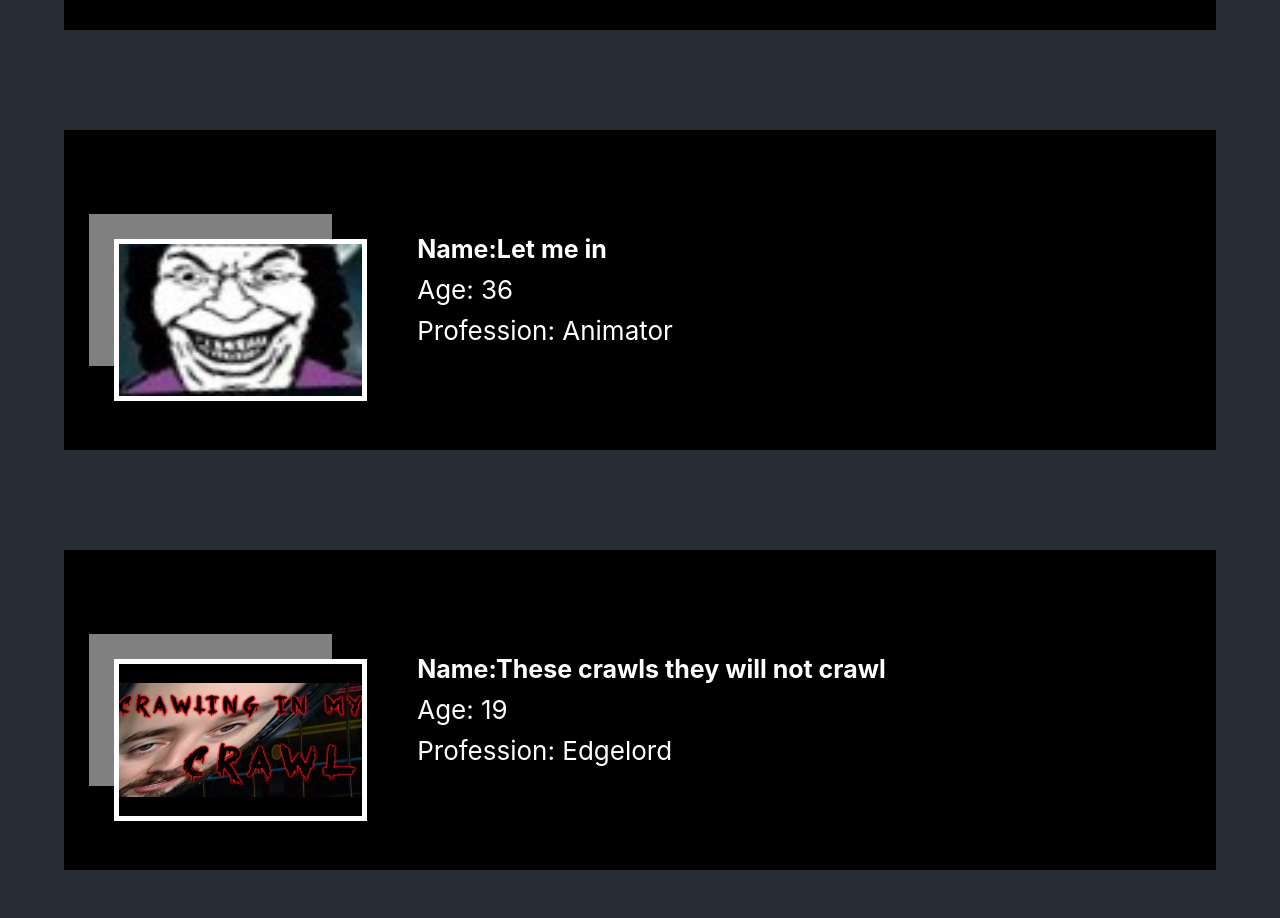
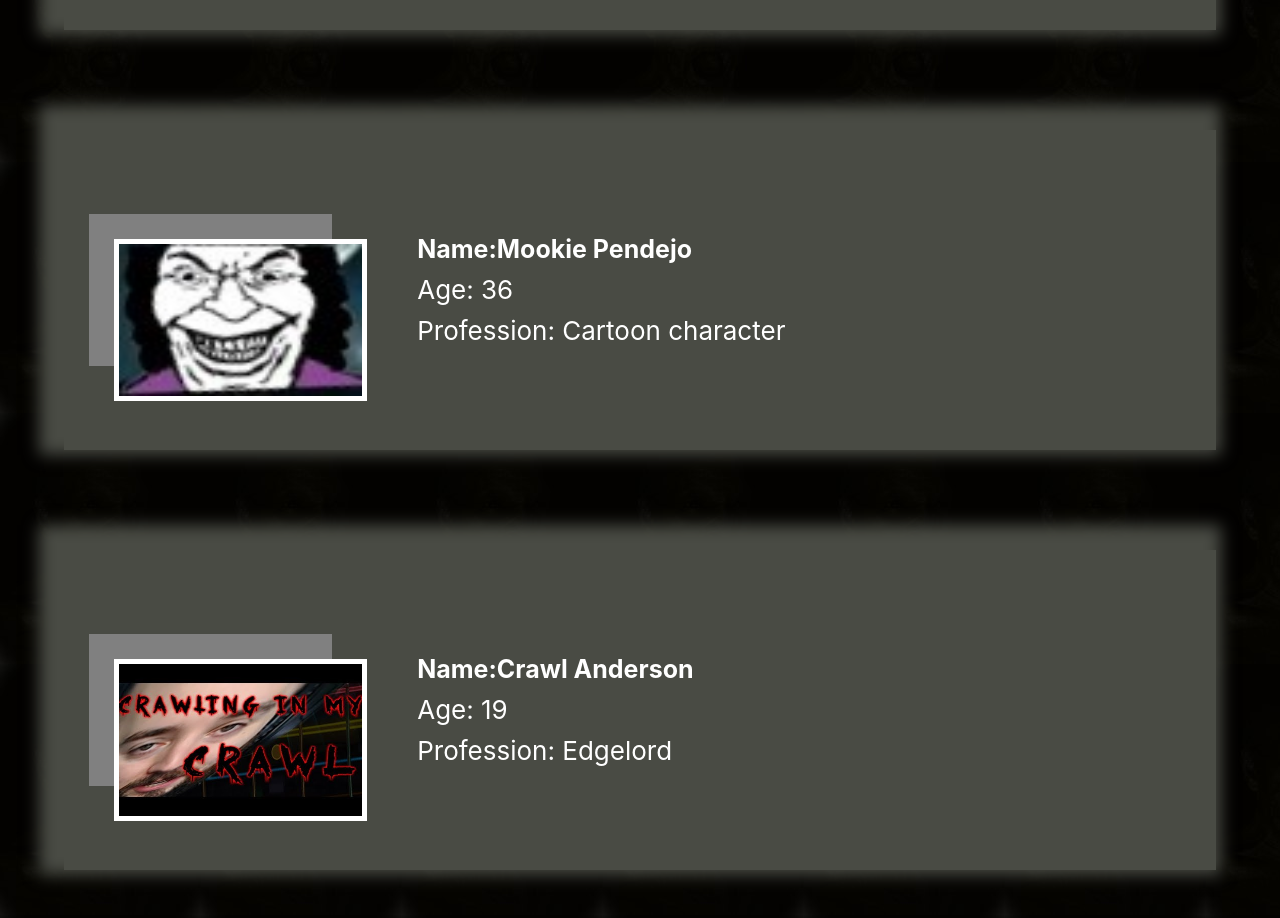
Before and after one commit to FarhathH/SkillsBootCampWeek6Farhath, a React (Create React App) app in the folder day-2/: page / in a window 1280 px wide. Shown: the part 340-1258 px from the top of the page. Built offline with nearby package versions, Linux system fonts and the light colour scheme.

Commit message:
Add more users and background image

```diff
--- a/day-2/src/App.css
+++ b/day-2/src/App.css
@@ -16,6 +16,7 @@
 .App-header {
   background-color: #282c34;
   min-height: 100vh;
+  background:url("old-man.jpg");
   display: flex;
   flex-direction: column;
   align-items: center;
--- a/day-2/src/App.js
+++ b/day-2/src/App.js
@@ -9,8 +9,8 @@ function App() {
     <div className="App">
       <header className="App-header">
         <User name = {"Penni the Dancing Cholo"} age = {45} profession = {"Streamer"} pic = {'koala.jpg'}/> {/*rendering the function*/}
-        <User name = {"Let me in"} age = {36} profession = {"Animator"} pic = {'sr-pelo-google-form.jpg'}/> {/*rendering the function*/}
-        <User name = {"These crawls they will not crawl"} age = {19} profession = {"Edgelord"} pic = {'crawling.jpg'}/> {/*rendering the function*/}
+        <User name = {"Mookie Pendejo"} age = {36} profession = {"Cartoon character"} pic = {'sr-pelo-google-form.jpg'}/> {/*rendering the function*/}
+        <User name = {"Crawl Anderson"} age = {19} profession = {"Edgelord"} pic = {'crawling.jpg'}/> {/*rendering the function*/}
       </header>
     </div>
   );
--- a/day-2/src/socialMedia.css
+++ b/day-2/src/socialMedia.css
@@ -1,11 +1,12 @@
 .page{
-    background-color: black;
+    background-color: rgb(73, 75, 68);
     width:90vw;
     height:40vh;
     display:flex;
     flex-direction: row;
     align-items: center;
     margin: 50px;
+    box-shadow: -10px -10px 15px 15px rgb(73, 75, 68);
 
 }
 
@@ -24,8 +25,8 @@
 }
 
 .img:hover{
-    scale:101%;
-    object-fit: cover;
+    scale:110%;
+    background:url("l-rizz.gif");
 }
 
 .img2{
@@ -36,6 +37,7 @@
     border:5px solid white;
 }
 
+
 .chunk{
     margin:10px;
 }
--- a/day-2/src/user.js
+++ b/day-2/src/user.js
@@ -18,7 +18,7 @@ function User(props){
         <div className = "page">
             <div className = "img"><img src = {pic} className = "img2"></img></div>
 
-            <div className = "info">
+            <div className = "info"> {/*contains info about user with placeholders*/}
                 <p className = "chunk2">Name:{name} </p>
                 <p className = "chunk">Age: {age} </p>
                 <p className = "chunk">Profession: {profession} </p>
```
Also changed, not shown: day-2/src/l-rizz.gif (added), day-2/src/old-man.jpg (added).
